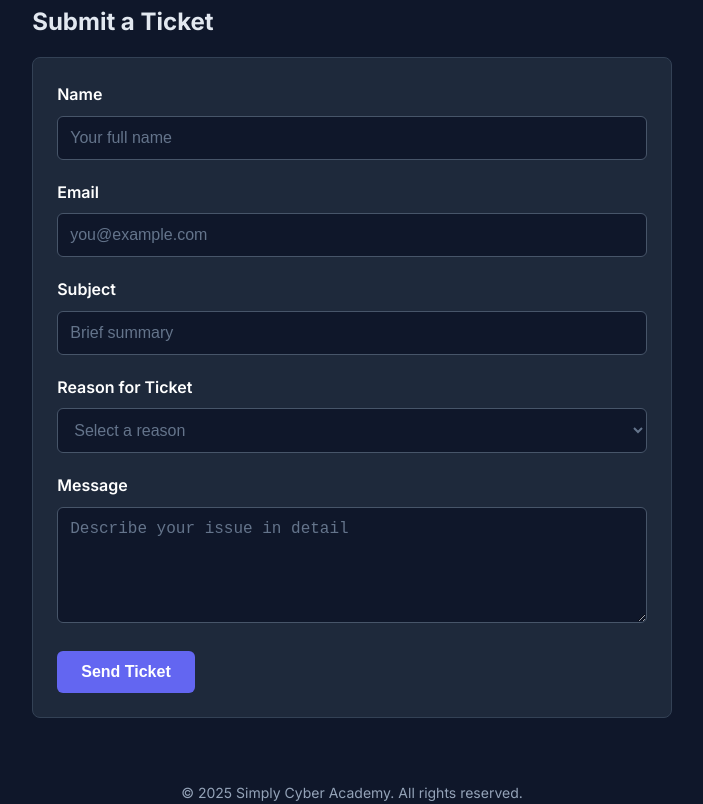
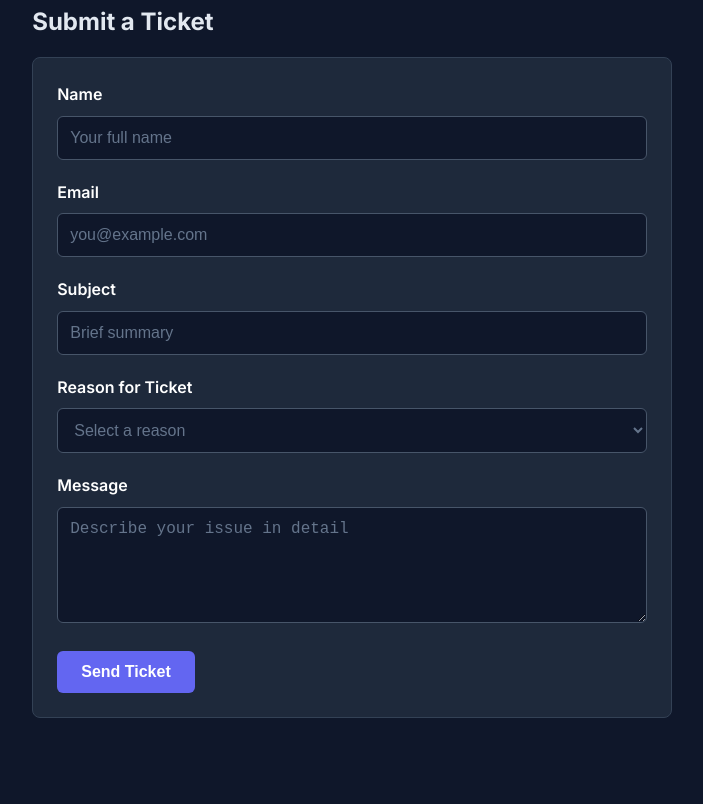
Before and after one commit to TeneBrae93/SimpleHelpDesk, a plain HTML site: page index.html in a window 1280 px wide. Shown: the part 568-1372 px from the top of the page, without its empty margins (288-991 px from the left). After the commit the page ends 1286 px from the top, so only its background shows below. Drawn offline with Linux system fonts and the light colour scheme.

Commit message:
Removed footer because it was annoying me

```diff
--- a/index.html
+++ b/index.html
@@ -219,10 +219,6 @@
           <button type="submit">Send Ticket</button>
         </form>
       </section>
-
-    <footer>
-      &copy; 2025 Simply Cyber Academy. All rights reserved.
-    </footer>
   </div>
 
   <script>
```
